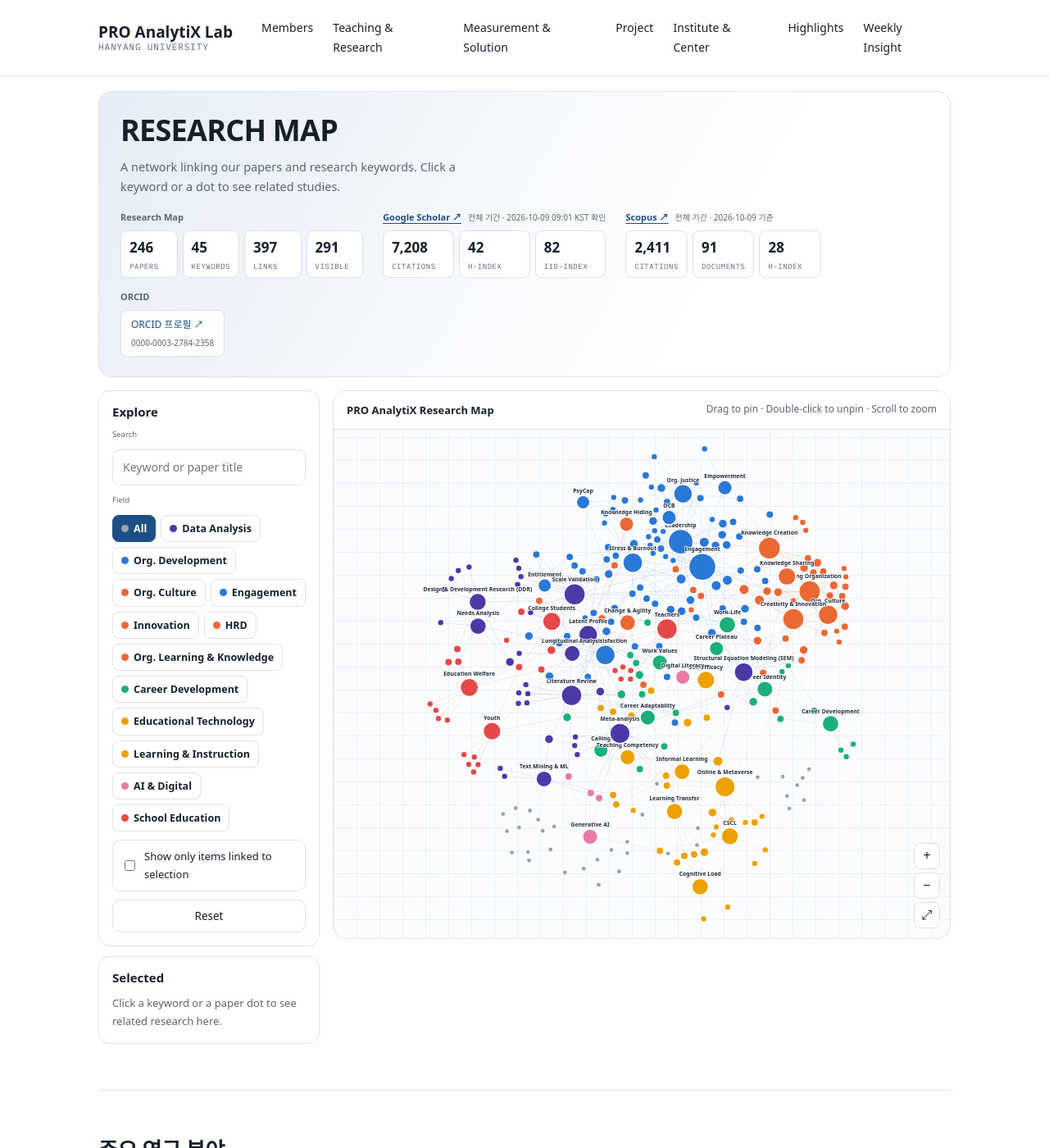
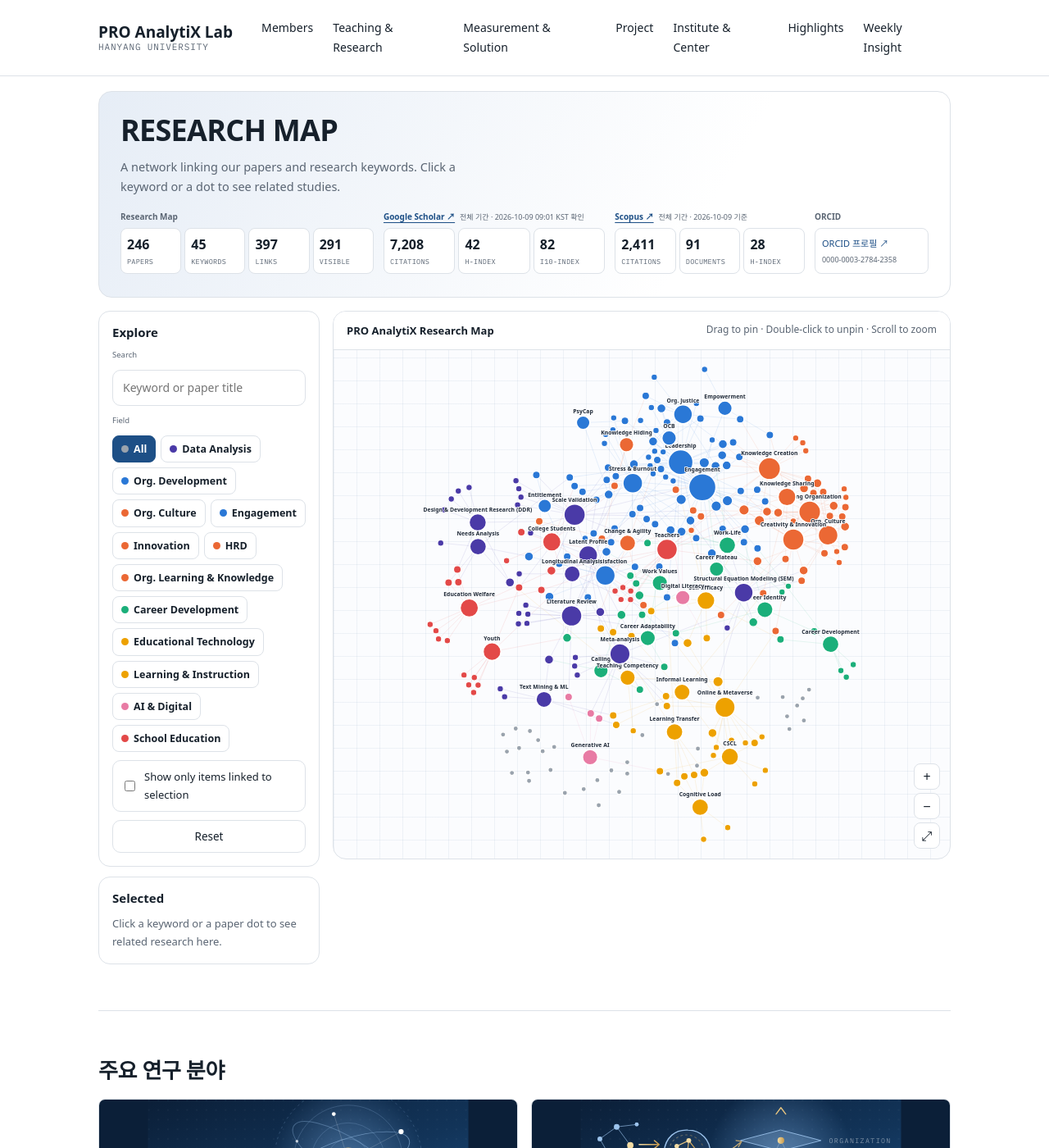
Before and after one commit to drsprolab/drsprolab.github.io, a Jekyll site: the page built from index.html, in a window 1280 px wide and 1400 px high, scrolled down 530 px. Shown: the whole window at 82% size. Built offline with Jekyll 4.4.1, drawn with Linux system fonts in a browser that asks for light colours; some web fonts are replaced.

Commit message:
fix: keep research metrics and ORCID on one compact row

```diff
--- a/assets/css/style.css
+++ b/assets/css/style.css
@@ -911,20 +911,21 @@ tfoot td { font-weight: 600; border-bottom: 0; }
 .rm-gbtn:hover { border-color: var(--accent); color: var(--accent); }
 .rm-gbtn[aria-pressed="true"] { background: var(--accent); border-color: var(--accent); color: var(--paper); }
 
-.rmap-top { align-items: flex-start; }
-.rmap-metrics { display: flex; flex-wrap: wrap; gap: 14px 24px; width: 100%; }
+.rmap-top { align-items: flex-start; min-width: 0; }
+/* Keep all four metric groups on one compact row; scroll only this strip on phones. */
+.rmap-metrics { display: grid; grid-template-columns: minmax(252px, 4fr) minmax(242px, 3.5fr) minmax(200px, 3fr) minmax(126px, 1.8fr); gap: 12px; width: 100%; min-width: 0; overflow-x: auto; padding-bottom: 4px; }
 .rmap-metrics-group { min-width: 0; }
-.rmap-metrics-label { display: flex; flex-wrap: wrap; align-items: baseline; gap: 8px; font-size: 11px; font-weight: 600; margin-bottom: 6px; color: var(--muted); }
-.rmap-metrics-label span { font-size: 10px; font-weight: 400; }
-.rmap-metrics .rmap-stats { grid-template-columns: repeat(4, minmax(58px, 1fr)); gap: 6px; width: auto; }
-.rmap-metrics .scholar-stats { grid-template-columns: repeat(3, minmax(64px, 1fr)); }
-.rmap-metrics .rmap-stats div { padding: 6px 10px; border-radius: 8px; }
-.rmap-metrics .rmap-stats dd { font-size: 17px; }
-.rmap-metrics .rmap-stats dt { font-size: 9px; letter-spacing: .06em; }
+.rmap-metrics-label { display: flex; flex-wrap: nowrap; align-items: baseline; gap: 6px; font-size: 10px; font-weight: 600; margin-bottom: 5px; color: var(--muted); white-space: nowrap; }
+.rmap-metrics-label span { font-size: 9px; font-weight: 400; }
+.rmap-metrics .rmap-stats { grid-template-columns: repeat(4, minmax(0, 1fr)); gap: 4px; width: 100%; }
+.rmap-metrics .scholar-stats { grid-template-columns: repeat(3, minmax(0, 1fr)); }
+.rmap-metrics .rmap-stats div { min-width: 0; min-height: 56px; padding: 6px 7px; border-radius: 8px; }
+.rmap-metrics .rmap-stats dd { font-size: 16px; white-space: nowrap; }
+.rmap-metrics .rmap-stats dt { font-size: 8.5px; letter-spacing: .03em; white-space: nowrap; }
 
-.rmap-metrics .scopus-stats { grid-template-columns: repeat(3, minmax(64px, 1fr)); }
-.rmap-orcid { display: grid; gap: 4px; padding: 7px 12px; border: 1px solid var(--line); border-radius: 8px; background: var(--paper); font-size: 12px; text-decoration: none; }
-.rmap-orcid small { color: var(--muted); font-size: 10px; }
+.rmap-metrics .scopus-stats { grid-template-columns: repeat(3, minmax(0, 1fr)); }
+.rmap-orcid { display: grid; align-content: center; gap: 3px; min-height: 56px; padding: 6px 8px; border: 1px solid var(--line); border-radius: 8px; background: var(--paper); font-size: 11px; text-decoration: none; white-space: nowrap; }
+.rmap-orcid small { color: var(--muted); font-size: 9px; }
 .rmap-orcid:hover { border-color: var(--accent); }
 
 /* Project: 기관 목록과 강연·자문 네트워크 */
```
Also changed, not shown: scripts/check_rmap_metrics_layout.js (added, +36 -0 lines).
